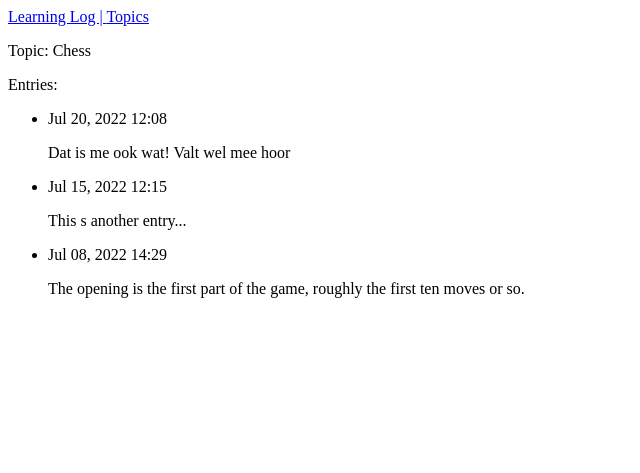
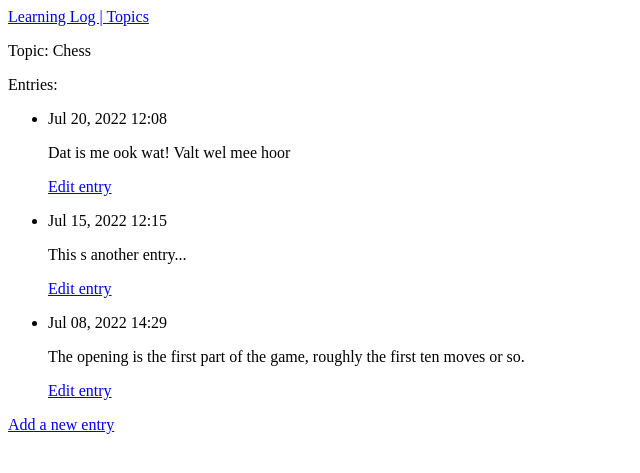
Before and after one commit to willemtijm/learning_log, a Django app: page /topics/1 in a window 1280 px wide. Shown: the top 473 px of the page, without its empty margins (0-640 px from the left). Run offline with Django 3.2, Linux system fonts and the light colour scheme; data comes from the database, SQL or seed files in the repository; both versions use the stored data as it was after the commit.

Commit message:
Debugger werkt niet

```diff
--- a/learning_logs/templates/learning_logs/new_topic.html
+++ b/learning_logs/templates/learning_logs/new_topic.html
@@ -7,7 +7,7 @@
     {% csrf_token%}
     <!-- form.as_p function shows form elements as an alinea -->
     {{ form.as_p }}
-    <button name=""submit">add topic</button>
+    <button name=""submit">Add topic</button>
   </form>
 
 
--- a/learning_logs/templates/learning_logs/topic.html
+++ b/learning_logs/templates/learning_logs/topic.html
@@ -12,8 +12,15 @@
         <p>{{ entry.date_added|date:'M d, Y H:i' }}</p>
         <p>{{ entry.text|linebreaks }}</p>
       </li>
+      <p><a href="{% url 'learning_logs:edit_entry' entry.id %}">Edit entry</a></p>
+
     {% empty %}
       <li>There are no entries for this topic yet.</li>
     {% endfor %}
   </ul>
+
+  <p>
+    <a href="{% url 'learning_logs:new_entry' topic.id%}">Add a new entry</a>
+  </p>
+
 {% endblock content %}
--- a/learning_logs/urls.py
+++ b/learning_logs/urls.py
@@ -12,4 +12,8 @@ urlpatterns = [
     url(r'^topics/(?P<topic_id>\d+)',  views.topic, name='topic'),
     #Page for adding a new topic
     url(r'^new_topic/$',  views.new_topic, name='new_topic'),
+    #Page for adding a new entry
+    url(r'^new_entry/(?P<topic_id>\d+)/$',  views.new_entry, name='new_entry'),
+    #Page for editing an entry
+    url(r'^edit_entry/(?P<entry_id>\d+)/$',  views.edit_entry, name='edit_entry'),
 ]
--- a/learning_logs/views.py
+++ b/learning_logs/views.py
@@ -3,8 +3,8 @@ from django.http import HttpResponseRedirect
 from django.urls import reverse
 
 # Locals
-from .models import Topic
-from .forms import TopicForm
+from .models import Topic, Entry
+from .forms import TopicForm, EntryForm
 
 # Create your views here.
 def index(request):
@@ -37,3 +37,37 @@ def new_topic(request):
             return HttpResponseRedirect(reverse('learning_logs:topics'))
     context = {'form': form}
     return render(request, 'learning_logs/new_topic.html', context)
+
+def new_entry(request, topic_id):
+    """Add a new entry for a particular topic."""
+    topic = Topic.objects.get(id=topic_id)
+
+    if request.method != 'POST':
+        # No data submitted; create a blank form.
+        form = EntryForm()
+    else:
+        form = EntryForm(data=request.POST)
+        if form.is_valid():
+            new_entry = form.save(commit=False)
+            new_entry.topic = topic
+            new_entry.save()
+            return HttpResponseRedirect(reverse('learning_logs:topic', args=[topic_id]))
+    context = {'topic': topic, 'form': form}
+    return render(request, 'learning_logs/new_entry.html', context)
+
+def edit_entry(request, entry_id):
+    """Edit an existing entry for a particular topic."""
+    entry = Entry.objects.get(id=entry_id)
+    topic = entry.topic
+
+    if request.method != 'POST':
+        # Initial request; pre-fill form with current entry.
+        form = EntryForm(instance=entry)
+    else:
+        # Process update
+        form = EntryForm(instance=entry, data=request.POST)
+        if form.is_valid():
+            form.save()
+            return HttpResponseRedirect(reverse('learning_logs:topic', args=[topic_id]))
+    context = {'entry': entry, 'topic': topic, 'form': form}
+    return render(request, 'learning_logs/edit_entry.html', context)
```
Also changed, not shown: learning_logs/forms.py (+10 -1 lines), learning_logs/templates/learning_logs/edit_entry.html (added, +17 -0 lines), learning_logs/templates/learning_logs/new_entry.html (added, +15 -0 lines), db.sqlite3.
